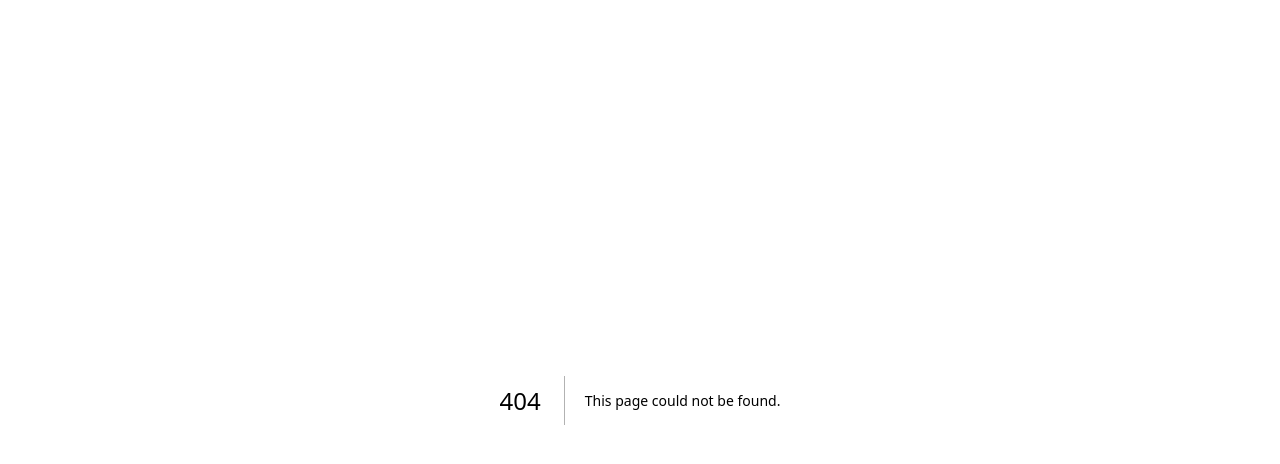
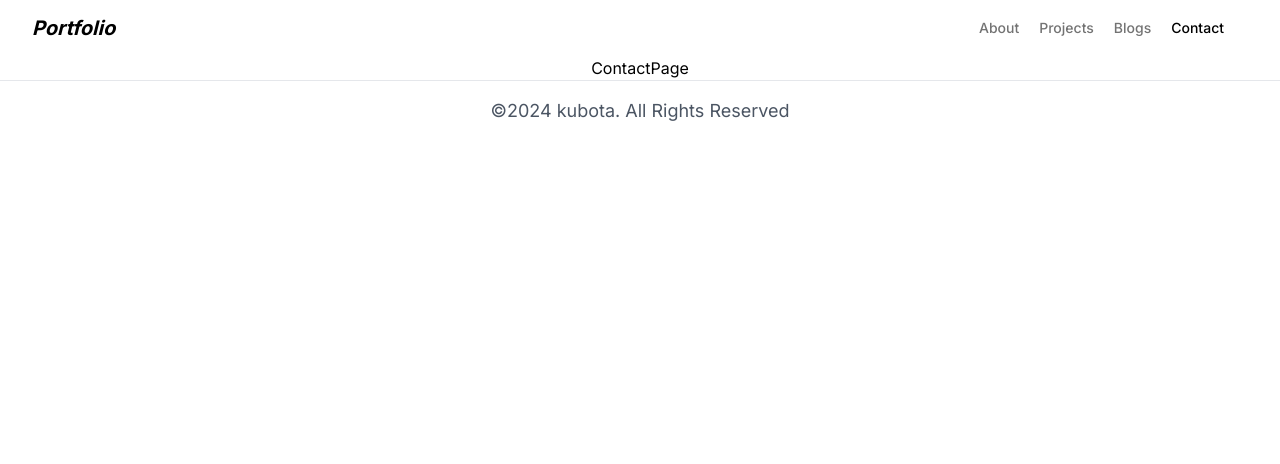
Before and after one commit to kubota20/next_protfolio_site, a Next.js app: page /contact in a window 1280 px wide. Before the commit this address had no page. Shown: the top 464 px of the page. Built offline with nearby package versions, Linux system fonts and the light colour scheme.

Commit message:
(client)内にpage作成

```diff
--- /dev/null
+++ b/src/app/(client)/about/page.tsx
@@ -0,0 +1,12 @@
+import Container from "@/components/ui/container";
+import React from "react";
+
+const AboutPage = () => {
+  return (
+    <div className="flex items-center">
+      <Container>AboutPage</Container>
+    </div>
+  );
+};
+
+export default AboutPage;
--- /dev/null
+++ b/src/app/(client)/blogs/page.tsx
@@ -0,0 +1,12 @@
+import Container from "@/components/ui/container";
+import React from "react";
+
+const BlogsPage = () => {
+  return (
+    <div className="flex items-center">
+      <Container>BlogsPage</Container>
+    </div>
+  );
+};
+
+export default BlogsPage;
--- /dev/null
+++ b/src/app/(client)/contact/page.tsx
@@ -0,0 +1,12 @@
+import Container from "@/components/ui/container";
+import React from "react";
+
+const ContactPage = () => {
+  return (
+    <div className="flex items-center">
+      <Container>ContactPage</Container>
+    </div>
+  );
+};
+
+export default ContactPage;
--- /dev/null
+++ b/src/app/(client)/projects/page.tsx
@@ -0,0 +1,12 @@
+import Container from "@/components/ui/container";
+import React from "react";
+
+const ProjectPage = () => {
+  return (
+    <div className="flex items-center">
+      <Container>ProjectPage</Container>
+    </div>
+  );
+};
+
+export default ProjectPage;
```
